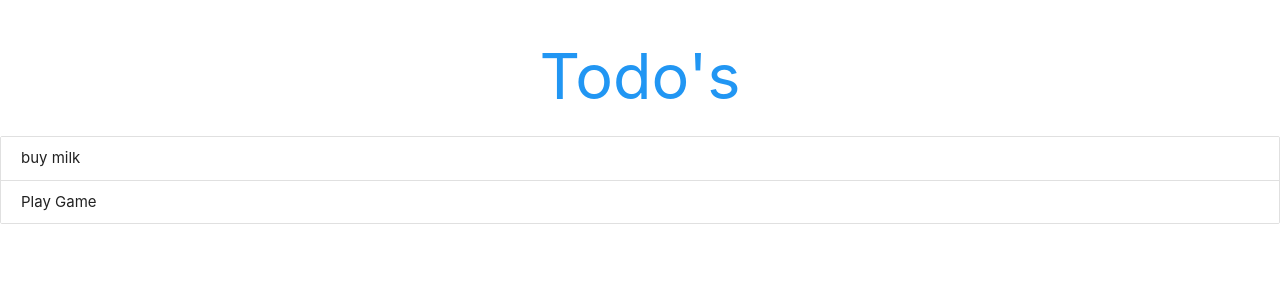
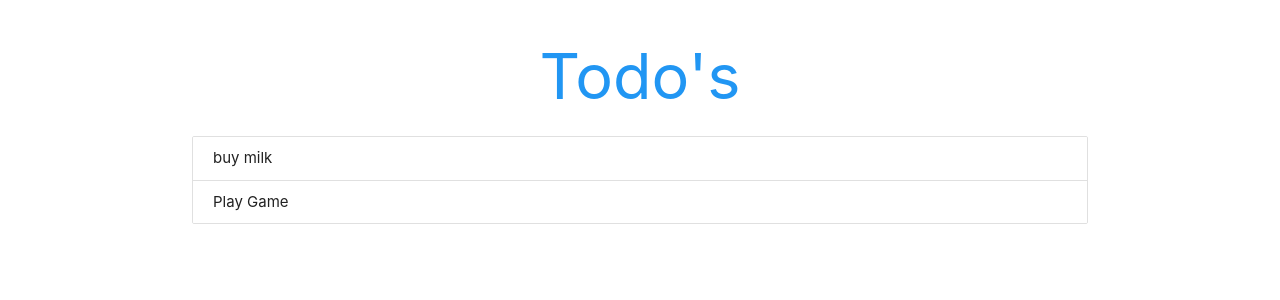
Before and after one commit to raedsalah/todo-react, a React (Create React App) app: page / in a window 1280 px wide. Shown: the top 300 px of the page. Built offline with nearby package versions, Linux system fonts and the light colour scheme.

Commit message:
added an arrow mwthod to filter and delete task

```diff
--- a/src/App.js
+++ b/src/App.js
@@ -8,11 +8,22 @@ class App extends Component {
       { id: 2, content: "Play Game" }
     ]
   };
+
+  deleteTask = id => {
+    const todos = this.state.todos.filter(todo => {
+      return todo.id !== id;
+    });
+
+    this.setState({
+      todos
+    });
+  };
+
   render() {
     return (
-      <div className="App">
+      <div className="todo-app container">
         <h1 className="center blue-text">Todo's</h1>
-        <Todos todos={this.state.todos} />
+        <Todos todos={this.state.todos} deleteTask={this.deleteTask} />
       </div>
     );
   }
```
